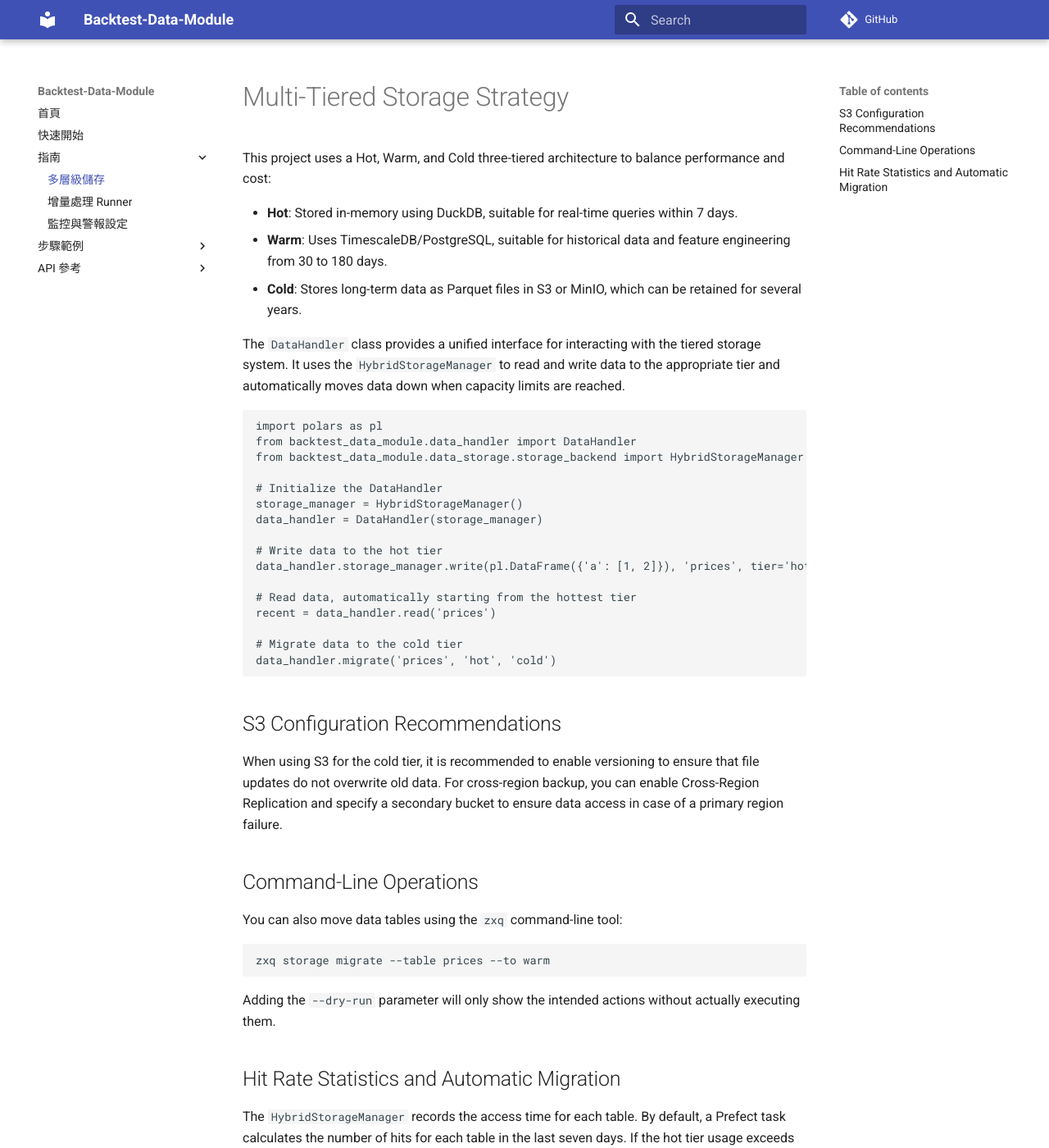
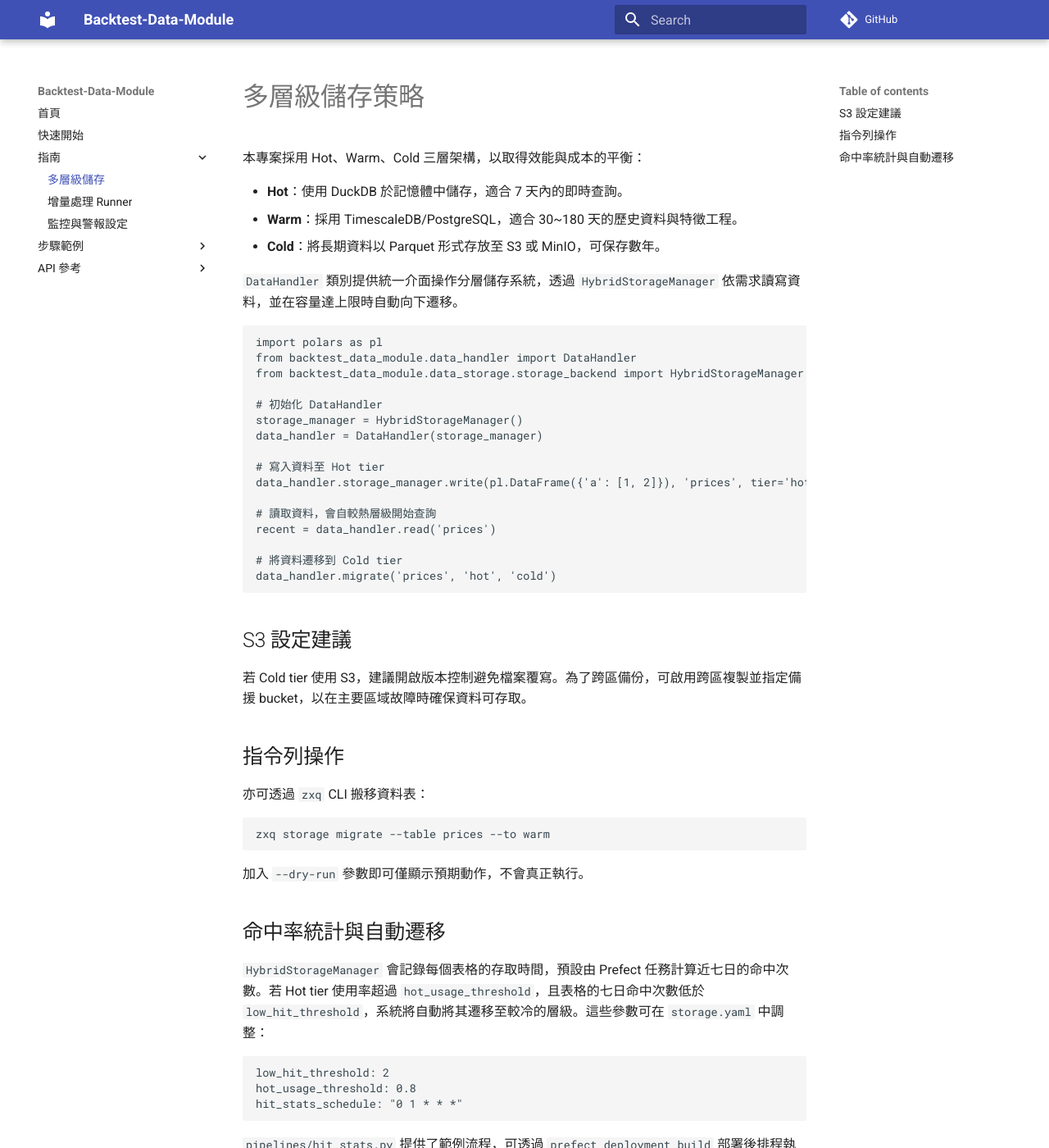
Before and after one commit to Danwuoo/Data-Fetcher, an MkDocs documentation site: the page built from docs/data_storage.md, in a window 1280 px wide and 1400 px high. Shown: the whole window at 82% size. Built offline with MkDocs 1.6.1 and Material for MkDocs 9.7.7, drawn with Linux system fonts in a browser that asks for light colours; comment, search, counter and statistics services are not loaded; some of the changed text lies outside the part shown.

Commit message:
Translate comments and docs to Traditional Chinese

````diff
--- a/docs/data_storage.md
+++ b/docs/data_storage.md
@@ -1,49 +1,49 @@
-# Multi-Tiered Storage Strategy
+# 多層級儲存策略
 
-This project uses a Hot, Warm, and Cold three-tiered architecture to balance performance and cost:
+本專案採用 Hot、Warm、Cold 三層架構，以取得效能與成本的平衡：
 
-- **Hot**: Stored in-memory using DuckDB, suitable for real-time queries within 7 days.
-- **Warm**: Uses TimescaleDB/PostgreSQL, suitable for historical data and feature engineering from 30 to 180 days.
-- **Cold**: Stores long-term data as Parquet files in S3 or MinIO, which can be retained for several years.
+- **Hot**：使用 DuckDB 於記憶體中儲存，適合 7 天內的即時查詢。
+- **Warm**：採用 TimescaleDB/PostgreSQL，適合 30~180 天的歷史資料與特徵工程。
+- **Cold**：將長期資料以 Parquet 形式存放至 S3 或 MinIO，可保存數年。
 
-The `DataHandler` class provides a unified interface for interacting with the tiered storage system. It uses the `HybridStorageManager` to read and write data to the appropriate tier and automatically moves data down when capacity limits are reached.
+`DataHandler` 類別提供統一介面操作分層儲存系統，透過 `HybridStorageManager` 依需求讀寫資料，並在容量達上限時自動向下遷移。
 
 ```python
 import polars as pl
 from backtest_data_module.data_handler import DataHandler
 from backtest_data_module.data_storage.storage_backend import HybridStorageManager
 
-# Initialize the DataHandler
+# 初始化 DataHandler
 storage_manager = HybridStorageManager()
 data_handler = DataHandler(storage_manager)
 
-# Write data to the hot tier
+# 寫入資料至 Hot tier
 data_handler.storage_manager.write(pl.DataFrame({'a': [1, 2]}), 'prices', tier='hot')
 
-# Read data, automatically starting from the hottest tier
+# 讀取資料，會自較熱層級開始查詢
 recent = data_handler.read('prices')
 
-# Migrate data to the cold tier
+# 將資料遷移到 Cold tier
 data_handler.migrate('prices', 'hot', 'cold')
 ```
 
-## S3 Configuration Recommendations
+## S3 設定建議
 
-When using S3 for the cold tier, it is recommended to enable versioning to ensure that file updates do not overwrite old data. For cross-region backup, you can enable Cross-Region Replication and specify a secondary bucket to ensure data access in case of a primary region failure.
+若 Cold tier 使用 S3，建議開啟版本控制避免檔案覆寫。為了跨區備份，可啟用跨區複製並指定備援 bucket，以在主要區域故障時確保資料可存取。
 
-## Command-Line Operations
+## 指令列操作
 
-You can also move data tables using the `zxq` command-line tool:
+亦可透過 `zxq` CLI 搬移資料表：
 
 ```bash
 zxq storage migrate --table prices --to warm
 ```
 
-Adding the `--dry-run` parameter will only show the intended actions without actually executing them.
+加入 `--dry-run` 參數即可僅顯示預期動作，不會真正執行。
 
-## Hit Rate Statistics and Automatic Migration
+## 命中率統計與自動遷移
 
-The `HybridStorageManager` records the access time for each table. By default, a Prefect task calculates the number of hits for each table in the last seven days. If the hot tier usage exceeds `hot_usage_threshold` and a table's seven-day hit count is below `low_hit_threshold`, the system will automatically migrate it to the warm or cold tier. These parameters can be adjusted in the `storage.yaml` file:
+`HybridStorageManager` 會記錄每個表格的存取時間，預設由 Prefect 任務計算近七日的命中次數。若 Hot tier 使用率超過 `hot_usage_threshold`，且表格的七日命中次數低於 `low_hit_threshold`，系統將自動將其遷移至較冷的層級。這些參數可在 `storage.yaml` 中調整：
 
 ```yaml
 low_hit_threshold: 2
@@ -51,4 +51,4 @@ hot_usage_threshold: 0.8
 hit_stats_schedule: "0 1 * * *"
 ```
 
-The `pipelines/hit_stats.py` file provides an example flow that can be scheduled to run after being deployed with `prefect deployment build`.
+`pipelines/hit_stats.py` 提供了範例流程，可透過 `prefect deployment build` 部署後排程執行。
--- a/docs/reference/plugins.md
+++ b/docs/reference/plugins.md
@@ -1,16 +1,16 @@
-# Plugin Architecture
+# Plugin 架構
 
-The backtesting framework uses a plugin-style architecture to load custom strategies. This approach decouples the core framework from user-defined strategies, making it easy to extend and maintain.
+本回測框架採用外掛式架構載入自訂策略，藉此將核心框架與使用者策略解耦，方便擴充與維護。
 
 ## Strategy Registry
 
-The central component of the plugin system is the `StrategyRegistry`, located in `src/backtest_data_module/strategy_manager/registry.py`. This class is responsible for discovering, registering, and loading strategies.
+外掛系統的核心元件為 `StrategyRegistry`，位於 `src/backtest_data_module/strategy_manager/registry.py`。此類別負責探索、註冊並載入策略。
 
-### Registration
+### 註冊方式
 
-Strategies can be registered in two ways:
+策略可透過兩種方式註冊：
 
-1.  **Manual Registration**: You can explicitly register a strategy using the `register` method of the `strategy_registry` instance.
+1. **手動註冊**：直接使用 `strategy_registry` 物件的 `register` 方法註冊策略。
 
     ```python
     from backtest_data_module.strategy_manager.registry import strategy_registry
@@ -19,7 +19,7 @@ Strategies can be registered in two ways:
     strategy_registry.register("MyAwesomeStrategy", MyAwesomeStrategy)
     ```
 
-2.  **Automatic Discovery**: The `discover` method can automatically find and register strategies from a given directory. The registry will search for modules, import them, and register any class that inherits from `StrategyBase`.
+2. **自動探索**：`discover` 方法可從指定目錄自動尋找並註冊策略。該方法會搜尋模組、匯入後，將繼承自 `StrategyBase` 的類別自動註冊。
 
     ```python
     from backtest_data_module.strategy_manager.registry import strategy_registry
@@ -27,9 +27,9 @@ Strategies can be registered in two ways:
     strategy_registry.discover("path/to/my/strategies")
     ```
 
-### Usage
+### 使用方式
 
-Once a strategy is registered, you can instantiate the `Orchestrator` with the strategy's name.
+策略註冊後，即可在建立 `Orchestrator` 時以策略名稱指定：
 
 ```python
 from backtest_data_module.backtesting.orchestrator import Orchestrator
@@ -37,34 +37,34 @@ from backtest_data_module.backtesting.orchestrator import Orchestrator
 orchestrator = Orchestrator(
     data_handler=data_handler,
     strategy_name="MyAwesomeStrategy",
-    # ... other parameters
+    # ... 其他參數
 )
 ```
 
-## Core Module APIs
+## 核心模組 API
 
-This section provides an overview of the APIs for the core modules of the backtesting framework.
+以下簡要說明回測框架各核心模組的 API。
 
 ### Strategy
 
--   **`StrategyBase`**: The abstract base class for all strategies.
-    -   `on_data(event)`: This abstract method must be implemented by all concrete strategies. It is called for each new data event and should return a list of `SignalEvent`s.
-    -   `on_start(context)`: Called at the beginning of a backtest.
-    -   `on_finish(context)`: Called at the end of a backtest.
+- **`StrategyBase`**：所有策略的抽象基底類別。
+    - `on_data(event)`：必須實作，收到新資料事件時被呼叫，應回傳 `SignalEvent` 列表。
+    - `on_start(context)`：回測開始時呼叫。
+    - `on_finish(context)`：回測結束時呼叫。
 
 ### DataHandler
 
--   **`DataHandler`**: The centralized interface for data access.
-    -   `read(query, tiers, compressed_cols)`: Reads data from the specified storage tiers.
-    -   `stream(symbols, freq)`: Streams data asynchronously.
+- **`DataHandler`**：集中管理資料存取的介面。
+    - `read(query, tiers, compressed_cols)`：從指定層級讀取資料。
+    - `stream(symbols, freq)`：非同步串流資料。
 
 ### Execution
 
--   **`Execution`**: Handles order execution.
-    -   `place_order(order, timestamp)`: Places an order in the execution queue.
-    -   `process_orders(current_time, price_data)`: Processes orders that are ready to be executed.
+- **`Execution`**：處理下單與成交。
+    - `place_order(order, timestamp)`：將訂單放入佇列。
+    - `process_orders(current_time, price_data)`：處理已到執行時間的訂單。
 
 ### Performance
 
--   **`Performance`**: Calculates performance metrics.
-    -   `compute_metrics()`: Computes a summary of performance metrics.
+- **`Performance`**：計算績效指標。
+    - `compute_metrics()`：回傳績效摘要。
--- a/example.py
+++ b/example.py
@@ -6,10 +6,10 @@ from data_ingestion.py.data_source import APIDataSource
 
 
 async def main():
-    # Configure the rate limiter: 5 calls per 1 second
+    # 設定速率限制器：每秒 5 次呼叫
     rate_limiter = RateLimiter(calls=5, period=1)
 
-    # Configure the cache: 100 items capacity
+    # 設定快取：容量 100 筆
     cache = LRUCache(capacity=100)
 
     # 使用 context manager 建立 API client，透過 proxy 轉發
````
Also changed, not shown: example_backtest.py (+4 -4 lines), example_orchestrator.py (+9 -9 lines), 10 other files.
